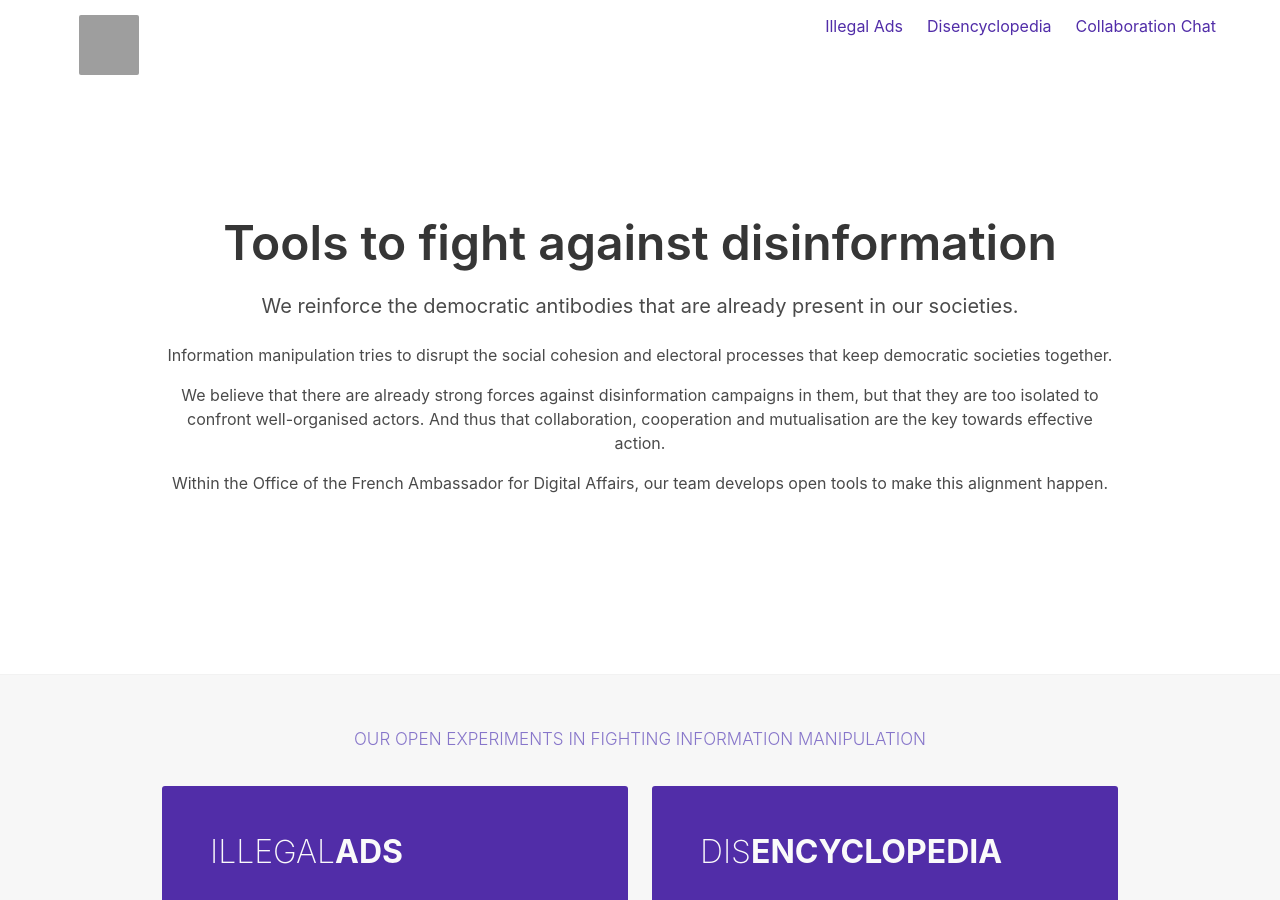
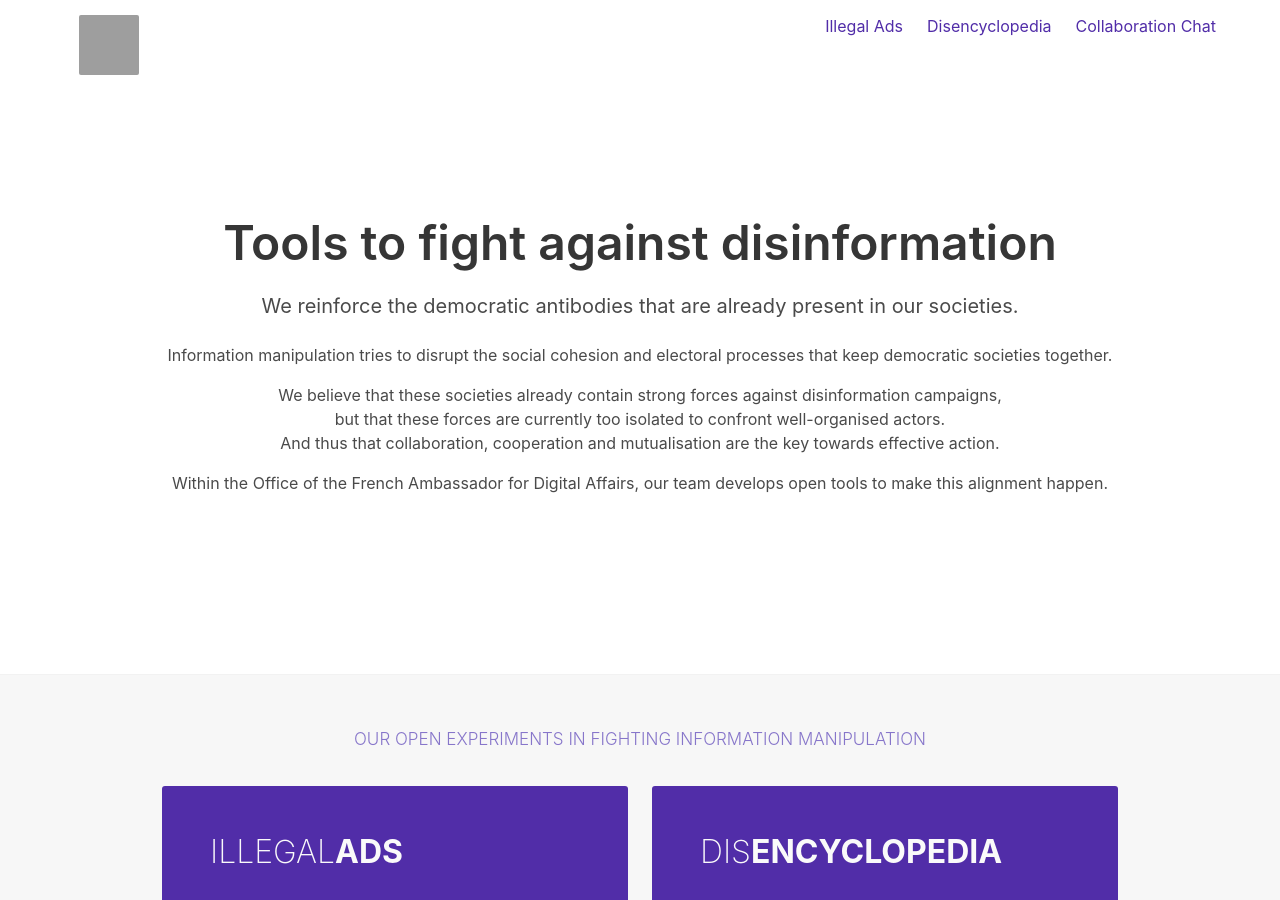
Before and after one commit to ambanum/disinfo.quaidorsay.fr, a Jekyll site: the page built from _pages/index.html, in a window 1280 px wide and 900 px high. Built offline with Jekyll 4.4.1, drawn with Linux system fonts in a browser that asks for light colours; comment, search, counter and statistics services are not loaded; grey boxes are pictures that could not be loaded.

Commit message:
Improve layout

```diff
--- a/_pages/index.html
+++ b/_pages/index.html
@@ -42,7 +42,9 @@ nav_exclude: true
 							Information manipulation tries to disrupt the social cohesion and electoral processes that keep democratic societies together.
 						</p>
 						<p class="description">
-							We believe that there are already strong forces against disinformation campaigns in them, but that they are too isolated to confront well-organised actors. And thus that collaboration, cooperation and mutualisation are the key towards effective action.
+							We believe that these societies already contain strong forces against disinformation campaigns,<br>
+							but that these forces are currently too isolated to confront well-organised actors.<br>
+							And thus that collaboration, cooperation and mutualisation are the key towards effective action.
 						</p>
 						<p class="description">
 							Within the Office of the French Ambassador for Digital Affairs, our team develops open tools to make this alignment happen.
```
